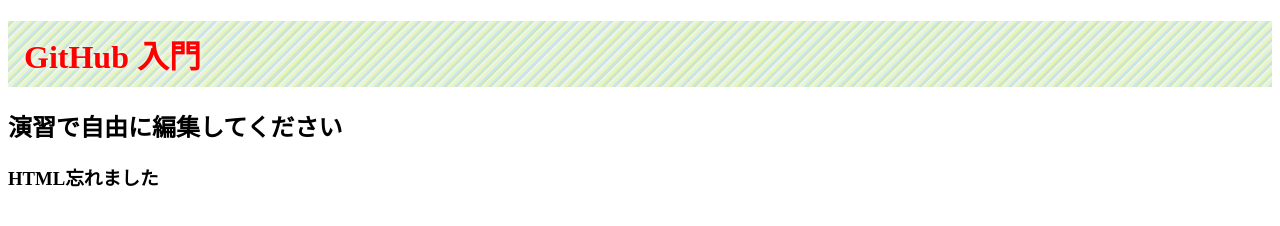
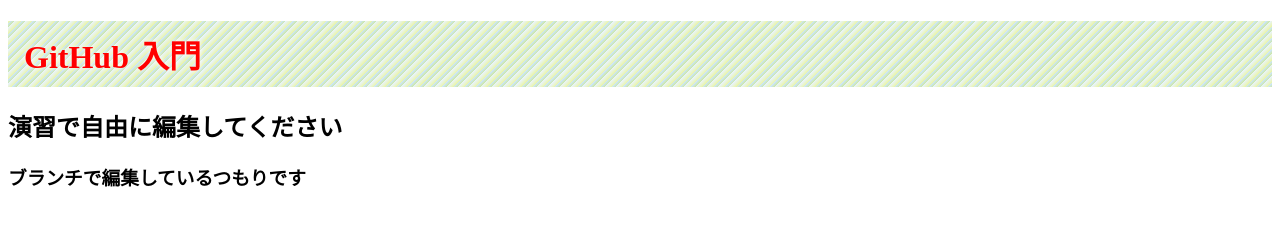
Before and after one commit to shiori-tech/github_ws, a plain HTML site: page index.html in a window 1280 px wide. Drawn offline with Linux system fonts and the light colour scheme.

Commit message:
ブランチで編集しました

```diff
--- a/index.html
+++ b/index.html
@@ -7,7 +7,7 @@
   <body>
     <h1>GitHub 入門</h1>
     <h2>演習で自由に編集してください</h2>
-    <h3>HTML忘れました</h3>
+    <h3>ブランチで編集しているつもりです</h3>
 
     <!-- 変更箇所に困ったら下記のコメントアウトを外してください -->
     <!--<div id="target">ここをクリックするとアラート発生</div>-->
```
